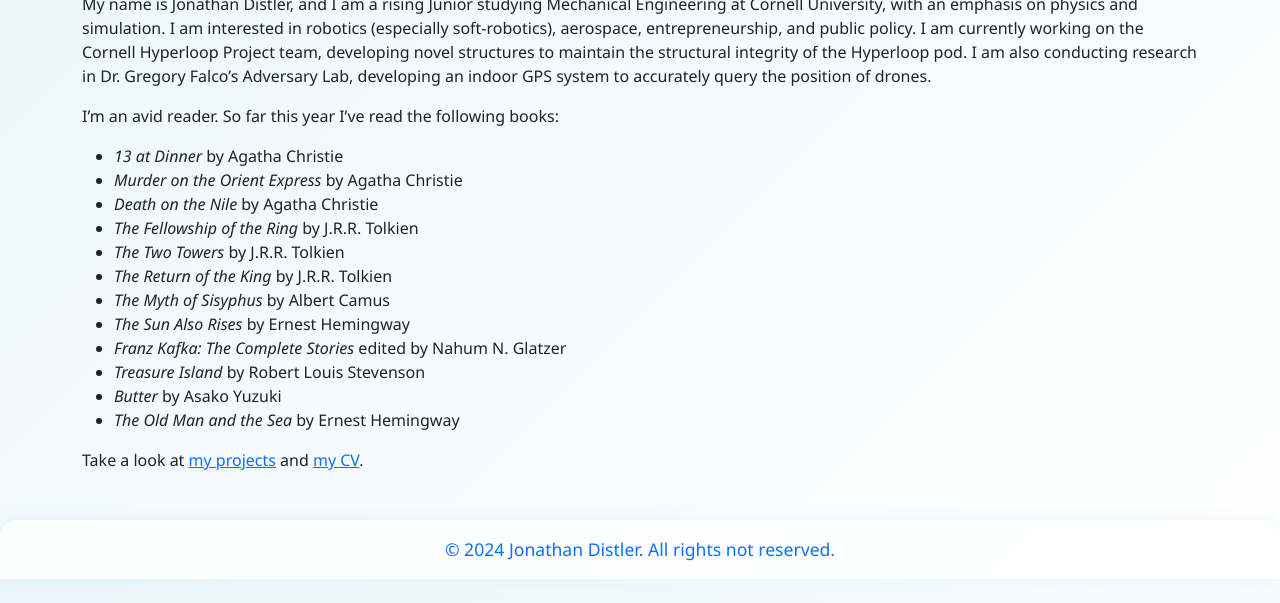
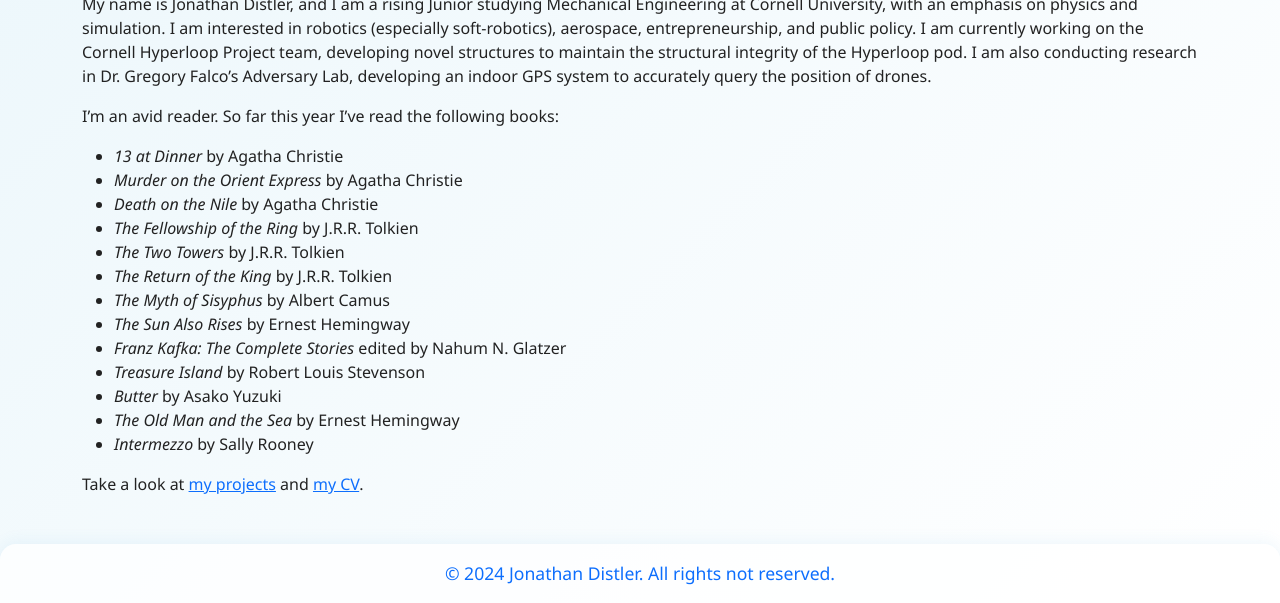
Before and after one commit to JonathanDistler/DistlerPortfolio, a Jekyll site: the page built from _pages/about.md, in a window 1280 px wide and 900 px high, scrolled down 78 px, cut to the strip 297-900 px from the top of the window. Built offline with Jekyll 4.4.1, drawn with Linux system fonts in a browser that asks for light colours.

Commit message:
Update about.md
Adds a new book

```diff
--- a/_pages/about.md
+++ b/_pages/about.md
@@ -25,6 +25,6 @@ I'm an avid reader. So far this year I've read the following books:
 - *Treasure Island* by Robert Louis Stevenson
 - *Butter* by Asako Yuzuki
 - *The Old Man and the Sea* by Ernest Hemingway
-
+- *Intermezzo* by Sally Rooney
 
 Take a look at [my projects]({{ '/projects/' | relative_url }}) and [my CV]({{ '/cv/' | relative_url }}).
```
